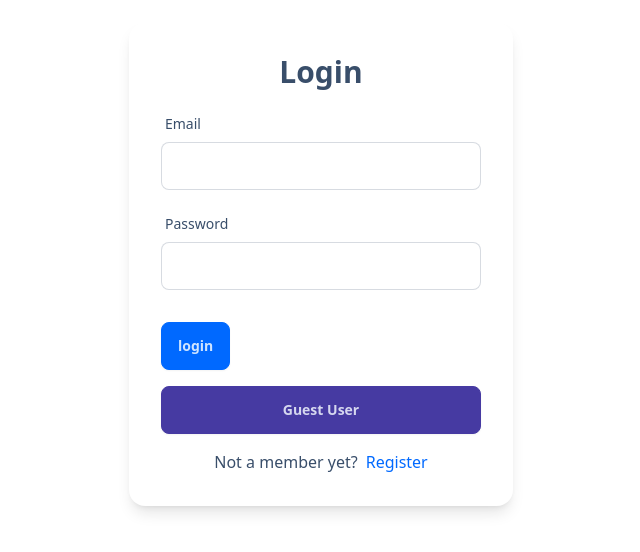
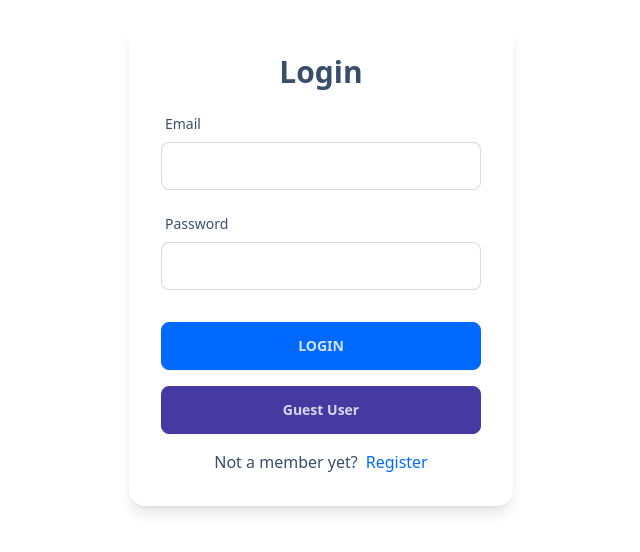
Before and after one commit to omarologyy/E-commerce, a React (Vite) app: page /login in a window 1280 px wide. Shown: the part 136-688 px from the top of the page, without its empty margins (319-959 px from the left). Built offline with nearby package versions, Linux system fonts and the light colour scheme.

Commit message:
Changed the Login btn to uppercase and Submit btn to block

```diff
--- a/src/components/SubmitBtn.jsx
+++ b/src/components/SubmitBtn.jsx
@@ -4,7 +4,11 @@ const SubmitBtn = ({ text }) => {
   const navigation = useNavigation()
   const isSubmitting = navigation.state === 'submitting'
   return (
-    <button type="submit" className="btn btn-primary" disabled={isSubmitting}>
+    <button
+      type="submit"
+      className="btn btn-primary btn-block"
+      disabled={isSubmitting}
+    >
       {isSubmitting ? (
         <>
           <span className="loading loading-spinner">Sending...</span>
--- a/src/pages/Login.jsx
+++ b/src/pages/Login.jsx
@@ -54,7 +54,7 @@ const Login = () => {
         <FormInput type="email" label="email" name="identifier" />
         <FormInput type="password" label="password" name="password" />
         <div className="mt-4">
-          <SubmitBtn text="login" />
+          <SubmitBtn text="LOGIN" />
         </div>
         <button
           type="button"
```
